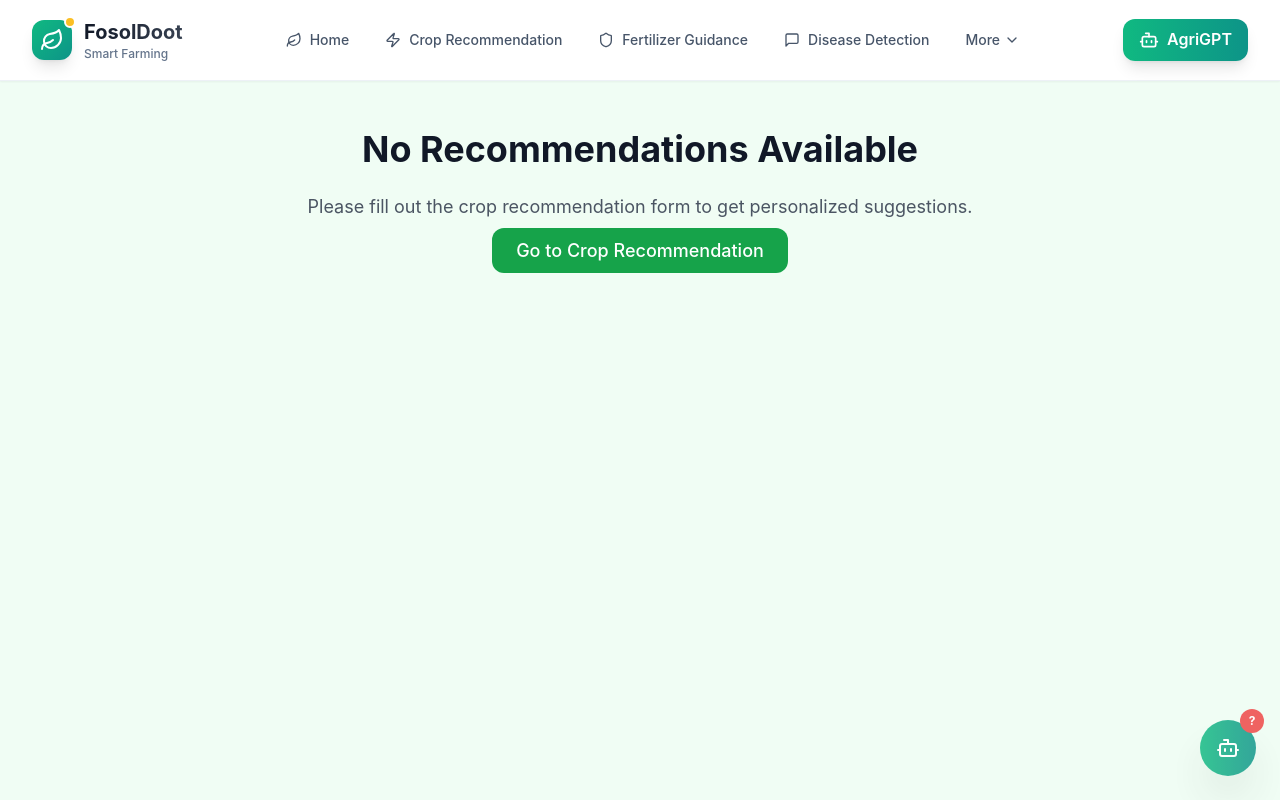
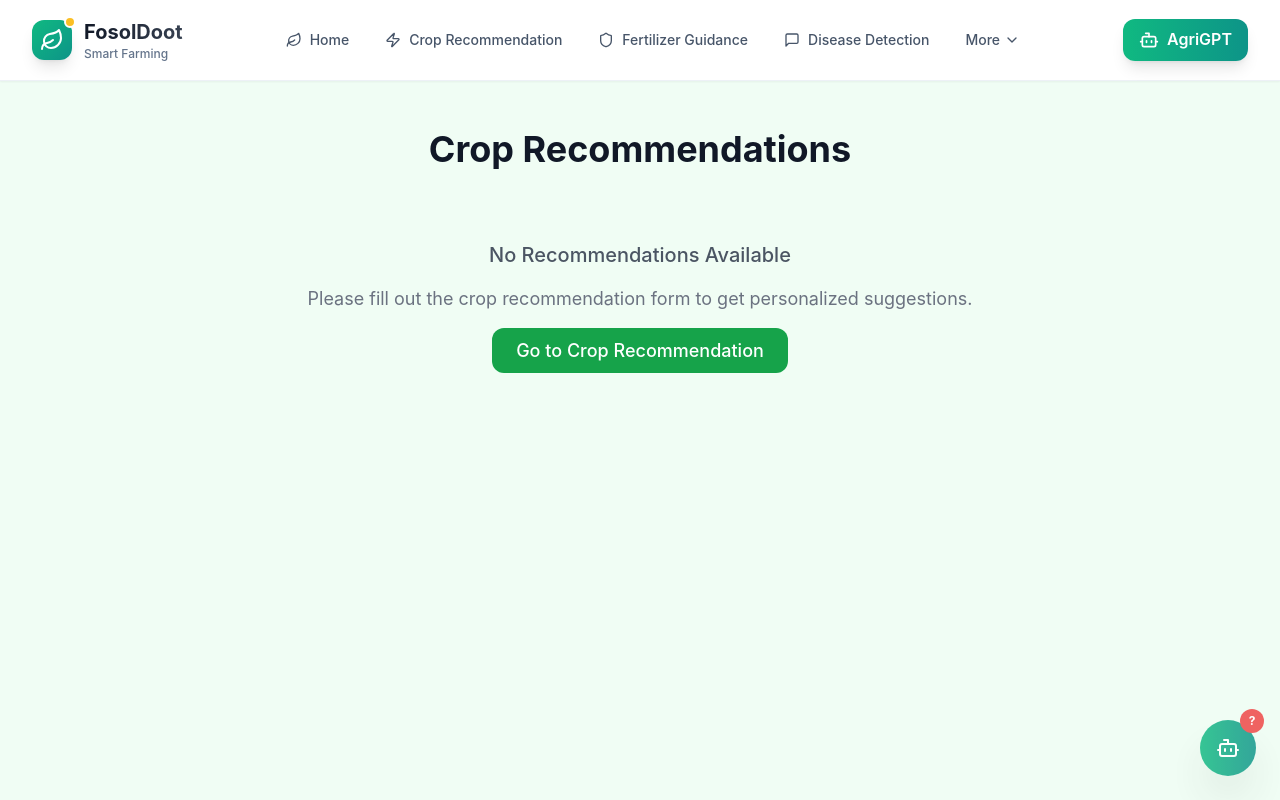
Before and after one commit to niloychandrasarker/Foshol-Doot, a React (Vite) app: page /recommended-list in a window 1280 px wide. Shown: the top 800 px of the page. Built offline with nearby package versions, Linux system fonts and the light colour scheme.

Commit message:
Implement Loading Spinner and download daisyUI...

```diff
--- a/package.json
+++ b/package.json
@@ -21,6 +21,7 @@
   "devDependencies": {
     "@vitejs/plugin-react": "^4.3.1",
     "autoprefixer": "^10.4.20",
+    "daisyui": "^5.0.50",
     "postcss": "^8.4.41",
     "tailwindcss": "^3.4.10",
     "vite": "^5.4.1"
--- a/src/pages/RecommendedList.jsx
+++ b/src/pages/RecommendedList.jsx
@@ -164,8 +164,10 @@ const RecommendedCrops = () => {
         {/* Header */}
         <h1 className="text-2xl md:text-4xl font-bold text-center text-gray-900 p-3 md:p-6">
           {recommendations && recommendations.length > 0
-            ? "List of Recommended Crops"
-            : "No Recommendations Available"}
+            ? "AI Recommended Crops List"
+            : loading
+            ? " "
+            : "Crop Recommendations"}
         </h1>
 
         {/* Show input summary when we have API results */}
@@ -244,13 +246,17 @@ const RecommendedCrops = () => {
         {/* Crop Grid */}
         <div className="grid grid-cols-1 md:grid-cols-2 lg:grid-cols-3 gap-7 pb-6">
           {loading ? (
-            <div className="col-span-full text-center text-lg text-green-700">
-              {/* Loading recommendation... */}
-              <span className="loading loading-dots loading-xl"></span>
+            <div className="col-span-full text-center text-lg text-green-700 py-12">
+              <div className="mb-4">
+                <span className="loading loading-dots loading-xl"></span>
+              </div>
+              <p className="text-sm text-gray-600">
+                Loading recommendations...
+              </p>
             </div>
           ) : error ? (
-            <div className="col-span-full text-center text-red-600">
-              {error}
+            <div className="col-span-full text-center text-red-600 py-12">
+              <p className="text-lg font-medium">{error}</p>
             </div>
           ) : recommendations && recommendations.length > 0 ? (
             recommendations.map((rec, index) => (
@@ -263,8 +269,11 @@ const RecommendedCrops = () => {
               />
             ))
           ) : (
-            <div className="col-span-full text-center text-lg text-gray-600">
-              <p className="mb-4">
+            <div className="col-span-full text-center text-lg text-gray-600 py-12">
+              <p className="text-xl font-medium mb-4">
+                No Recommendations Available
+              </p>
+              <p className="mb-6 text-gray-500">
                 Please fill out the crop recommendation form to get personalized
                 suggestions.
               </p>
--- a/tailwind.config.js
+++ b/tailwind.config.js
@@ -45,5 +45,5 @@ export default {
       },
     },
   },
-  plugins: [],
+  plugins: [require("daisyui")],
 };
```
Also changed, not shown: 1 other file (tests, documents, lock files or other folders).
